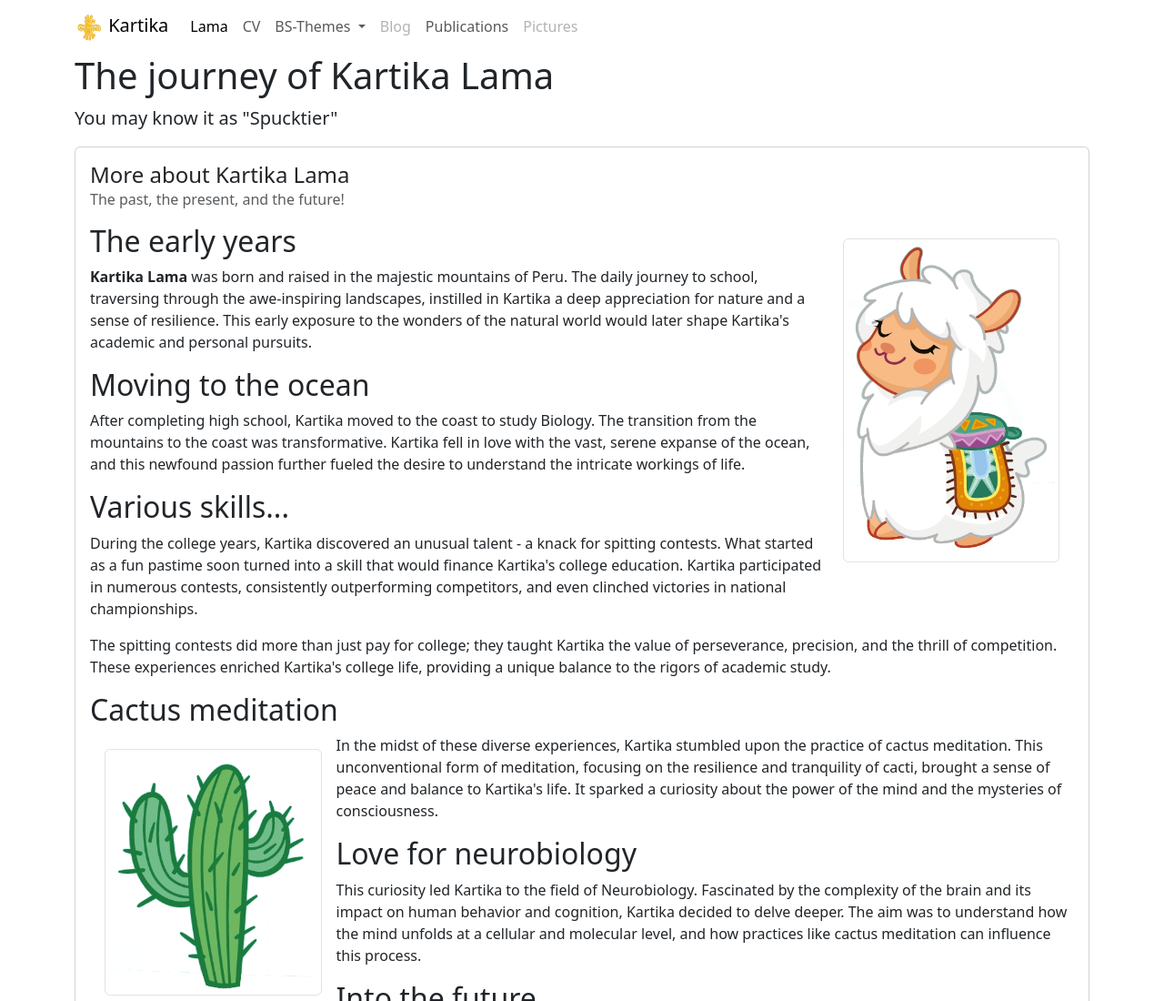
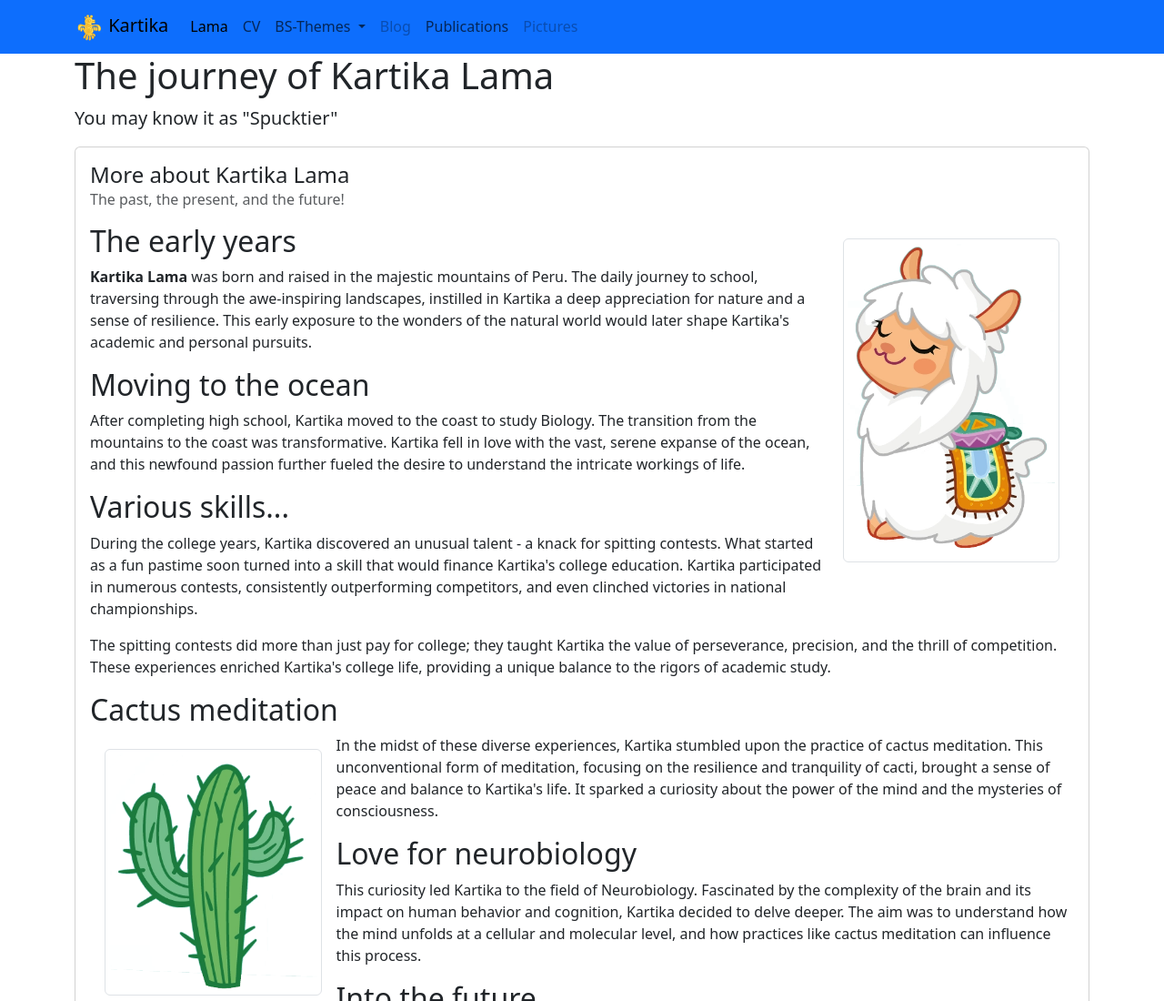
Before and after one commit to kartika-lama/bs5-demo, a plain HTML site: page cv.html in a window 1280 px wide. Shown: the top 1100 px of the page at 91% size. Drawn offline with Linux system fonts and the light colour scheme.

Commit message:
bg-primary for navbar

```diff
--- a/cv.html
+++ b/cv.html
@@ -10,7 +10,7 @@
 </head>
 
 <body>
-  <nav class="navbar navbar-expand-lg sticky-top">
+  <nav class="navbar navbar-expand-lg sticky-top bg-primary">
     <div class="container">
       <a class="navbar-brand" href="./">
         <img src="./img/logo.png" alt="Artifact" width="32" height="32">
```
Also changed, not shown: index.html (+1 -1 lines), publications.html (+1 -1 lines).
